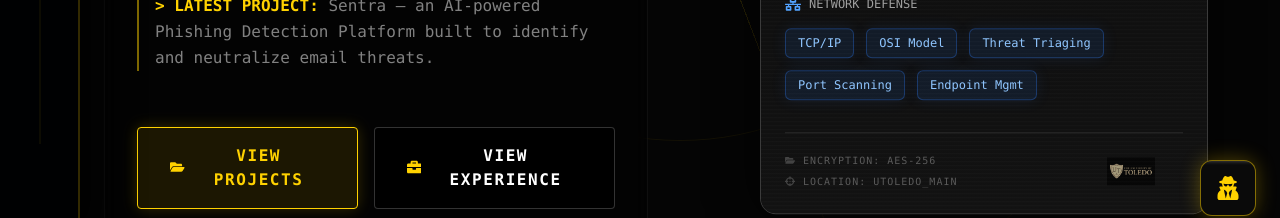
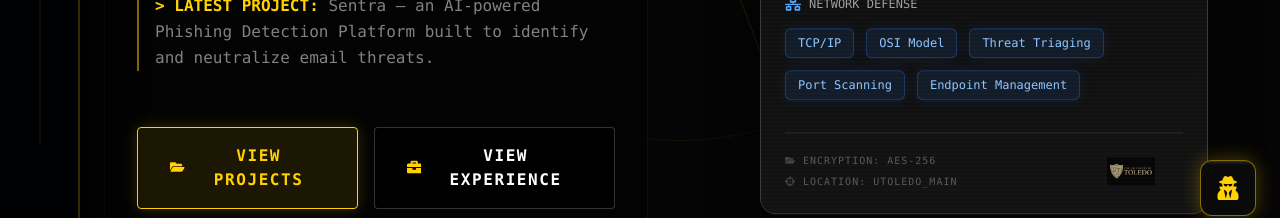
Before and after one commit to thienquy05/Portfolio, a Next.js app: page / in a window 1280 px wide. Shown: the part 560-778 px from the top of the page. Built offline with nearby package versions, Linux system fonts and the light colour scheme.

Commit message:
feat: Update project descriptions for clarity and detail; refine skill terminology in HomeSection

```diff
--- a/src/components/sections/HomeSection.tsx
+++ b/src/components/sections/HomeSection.tsx
@@ -165,7 +165,7 @@ export default function HomeSection() {
                     <span className="text-white/60 flex items-center gap-2"><FaNetworkWired className="text-blue-400 text-sm md:text-base" /> Network Defense</span>
                   </div>
                   <div className="flex flex-wrap gap-2.5 sm:gap-3">
-                    {["TCP/IP", "OSI Model", "Threat Triaging", "Port Scanning", "Endpoint Mgmt"].map((skill, i) => (
+                    {["TCP/IP", "OSI Model", "Threat Triaging", "Port Scanning", "Endpoint Management"].map((skill, i) => (
                       <span key={i} className="text-[11px] sm:text-xs font-mono font-medium text-blue-300 bg-blue-500/10 border border-blue-500/30 px-3 py-1.5 rounded-md shadow-[0_0_15px_rgba(59,130,246,0.1)] cursor-default hover:bg-blue-500/20 hover:shadow-[0_0_20px_rgba(59,130,246,0.25)] hover:-translate-y-0.5 transition-all">
                         {skill}
                       </span>
--- a/src/components/sections/ProjectsSection.tsx
+++ b/src/components/sections/ProjectsSection.tsx
@@ -8,16 +8,16 @@ const projects = [
   {
     title: "AI Phishing Detection System",
     img: "/images/AI_Detection.png",
-    desc: "An intelligent email security system using frontier AI models in a three-agent architecture to detect phishing emails.",
+    desc: "Sentra - an AI-driven phishing detection platform implementing robust input sanitization and inference rate limiting to harden the underlying model against adversarial evasion and prompt injection attacks.",
     tags: ["AI", "Python", "SQL", "Next.js"],
     link: "https://github.com/Phising-Detection-Team/phishing_detection",
-    status: "ACTIVE",
+    status: "ACTIVE"
   },
 
   {
     title: "Simulated Phishing",
     img: "/images/phishing.png",
-    desc: "A web application designed to help people learn about phishing attacks by simulating suspicious links and data collection.",
+    desc: "Clicksmart - a web application designed to help people learn about phishing attacks by simulating suspicious links and data collection.",
     tags: ["Python", "Next.js"],
     link: "https://github.com/thienquy05/phishing-awareness-pro",
     deployLink: "https://clicksmart.vercel.app/",
```
Also changed, not shown: 1 other file (tests, documents, lock files or other folders).
